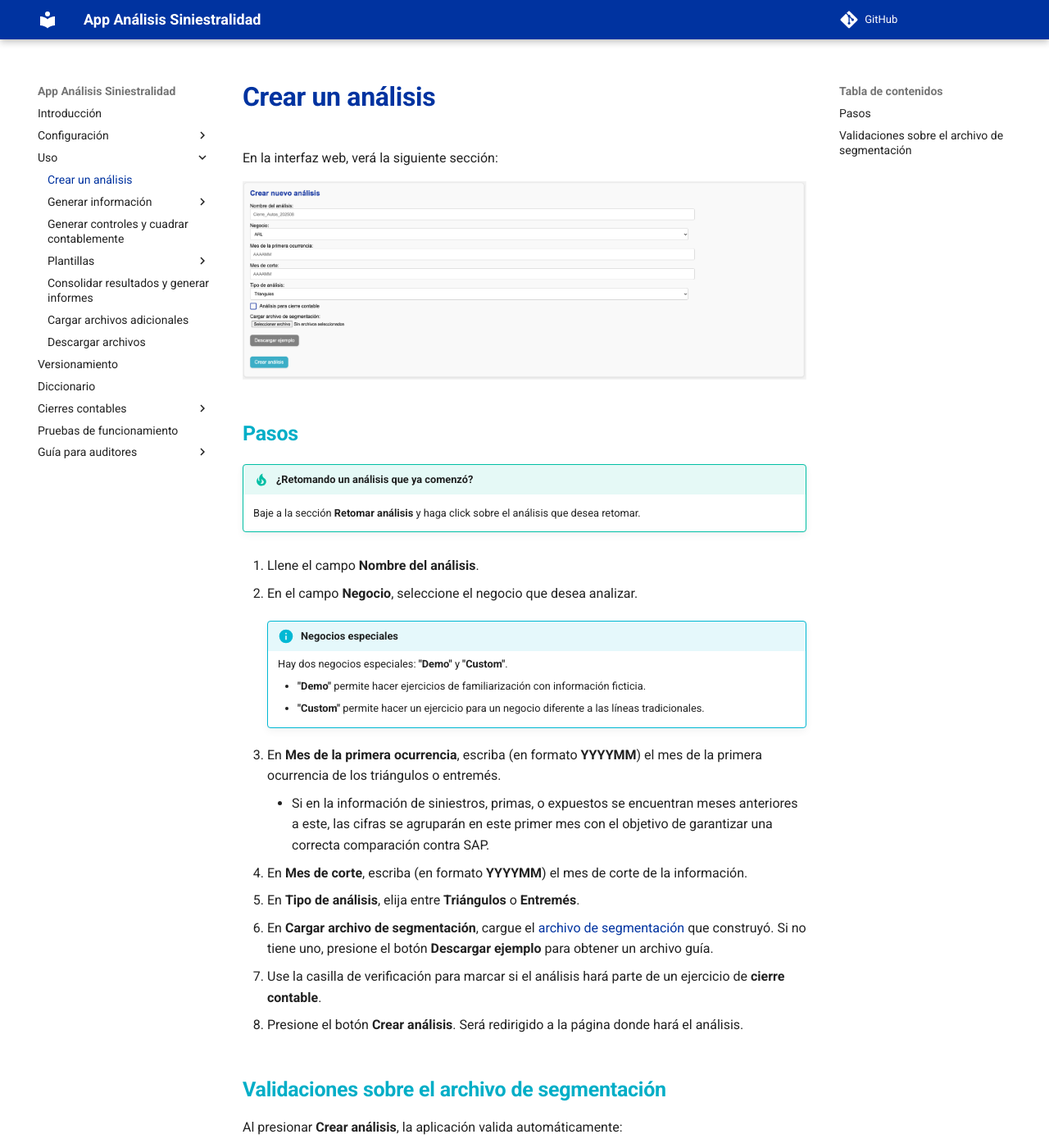
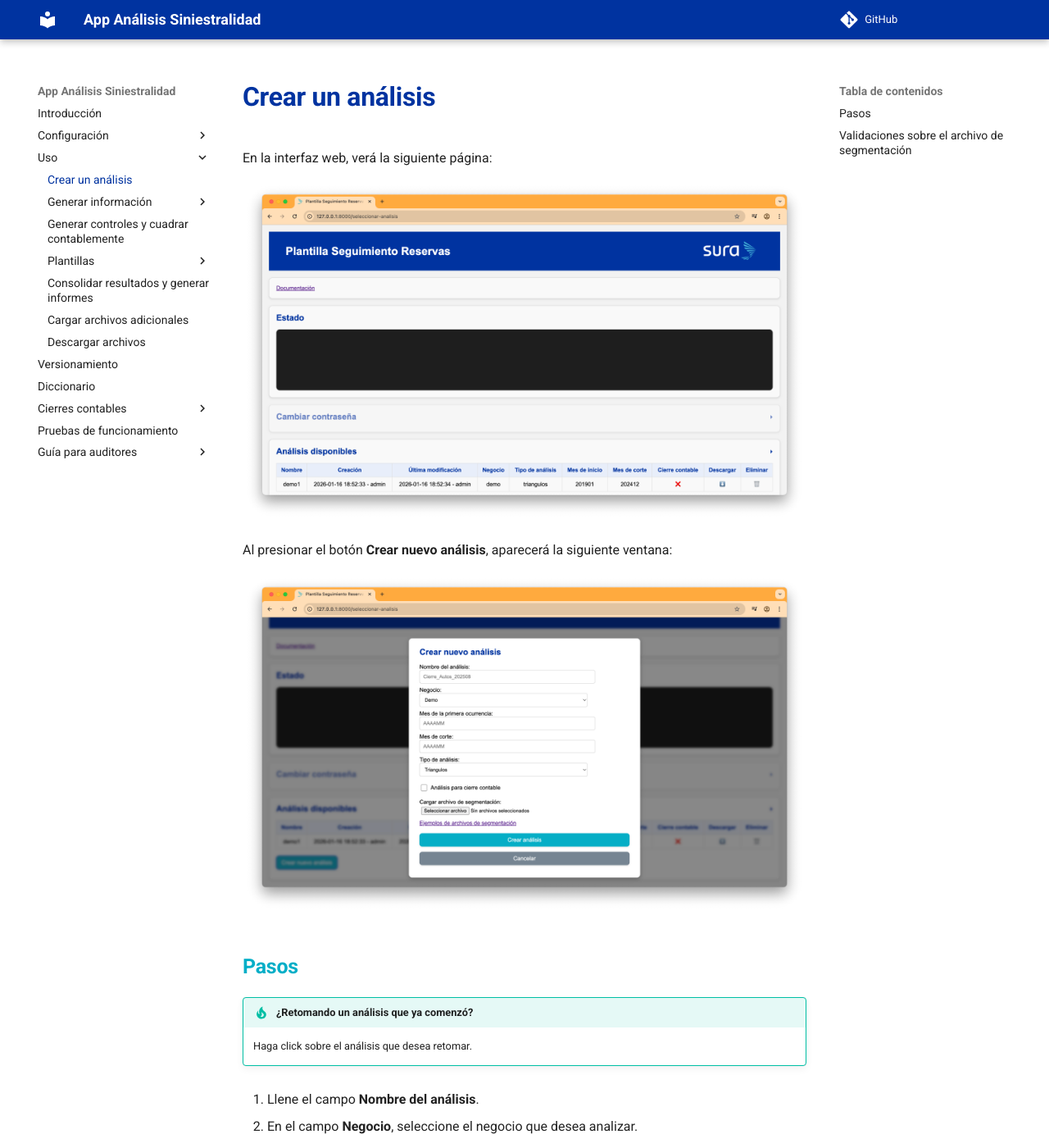
Before and after one commit to sebastobone/app-analisis-siniestralidad-docs, an MkDocs documentation site: the page built from docs/uso/crear_analisis.md, in a window 1280 px wide and 1400 px high. Shown: the whole window at 82% size. Built offline with MkDocs 1.6.1 and Material for MkDocs 9.7.7, drawn with Linux system fonts in a browser that asks for light colours; comment, search, counter and statistics services are not loaded; the version menu is left out; some of the changed text lies outside the part shown.

Commit message:
refactor: Documentar ventana emergente para crear analisis

```diff
--- a/docs/uso/crear_analisis.md
+++ b/docs/uso/crear_analisis.md
@@ -1,13 +1,17 @@
 # Crear un análisis
 
-En la interfaz web, verá la siguiente sección:
+En la interfaz web, verá la siguiente página:
 
-![Ingreso de parametros](../assets/crear_analisis.png)
+![Ingreso de parametros](../assets/seleccionar_analisis.png)
+
+Al presionar el botón **Crear nuevo análisis**, aparecerá la siguiente ventana:
+
+![Ventana crear análisis](../assets/crear_analisis.png)
 
 ## Pasos
 
 !!! tip "¿Retomando un análisis que ya comenzó?"
-    Baje a la sección **Retomar análisis** y haga click sobre el análisis que desea retomar.
+    Haga click sobre el análisis que desea retomar.
 
 1. Llene el campo **Nombre del análisis**.
 
@@ -26,9 +30,9 @@ En la interfaz web, verá la siguiente sección:
 4. En **Mes de corte**, escriba (en formato **YYYYMM**) el mes de corte de la información.
 5. En **Tipo de análisis**, elija entre **Triángulos** o **Entremés**.
 
-6. En **Cargar archivo de segmentación**, cargue el [archivo de segmentación](../config/segmentacion.md) que construyó. Si no tiene uno, presione el botón **Descargar ejemplo** para obtener un archivo guía.
+6. Use la casilla de verificación para marcar si el análisis hará parte de un ejercicio de **cierre contable**.
 
-7. Use la casilla de verificación para marcar si el análisis hará parte de un ejercicio de **cierre contable**.
+7. En **Cargar archivo de segmentación**, cargue el [archivo de segmentación](../config/segmentacion.md) que construyó. Si no tiene uno, presione el link para ir a una carpeta con ejemplos de archivos reales.
 
 8. Presione el botón **Crear análisis**. Será redirigido a la página donde hará el análisis.
 
```
Also changed, not shown: docs/auditores/inicio.md (+1 -1 lines), docs/assets/archivos_adicionales.png, docs/assets/crear_analisis.png, docs/assets/plantilla.png, docs/assets/seleccionar_analisis.png (added).
